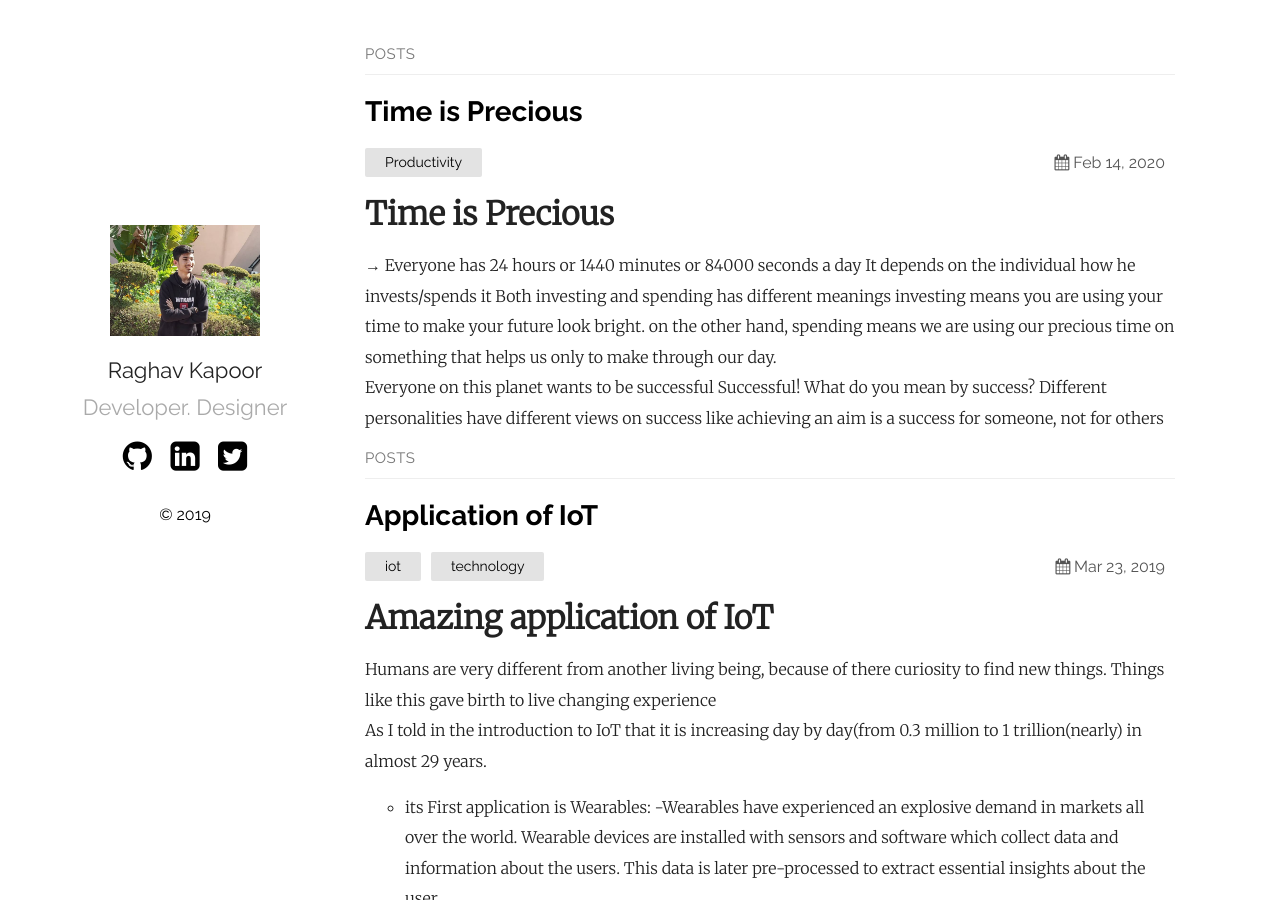
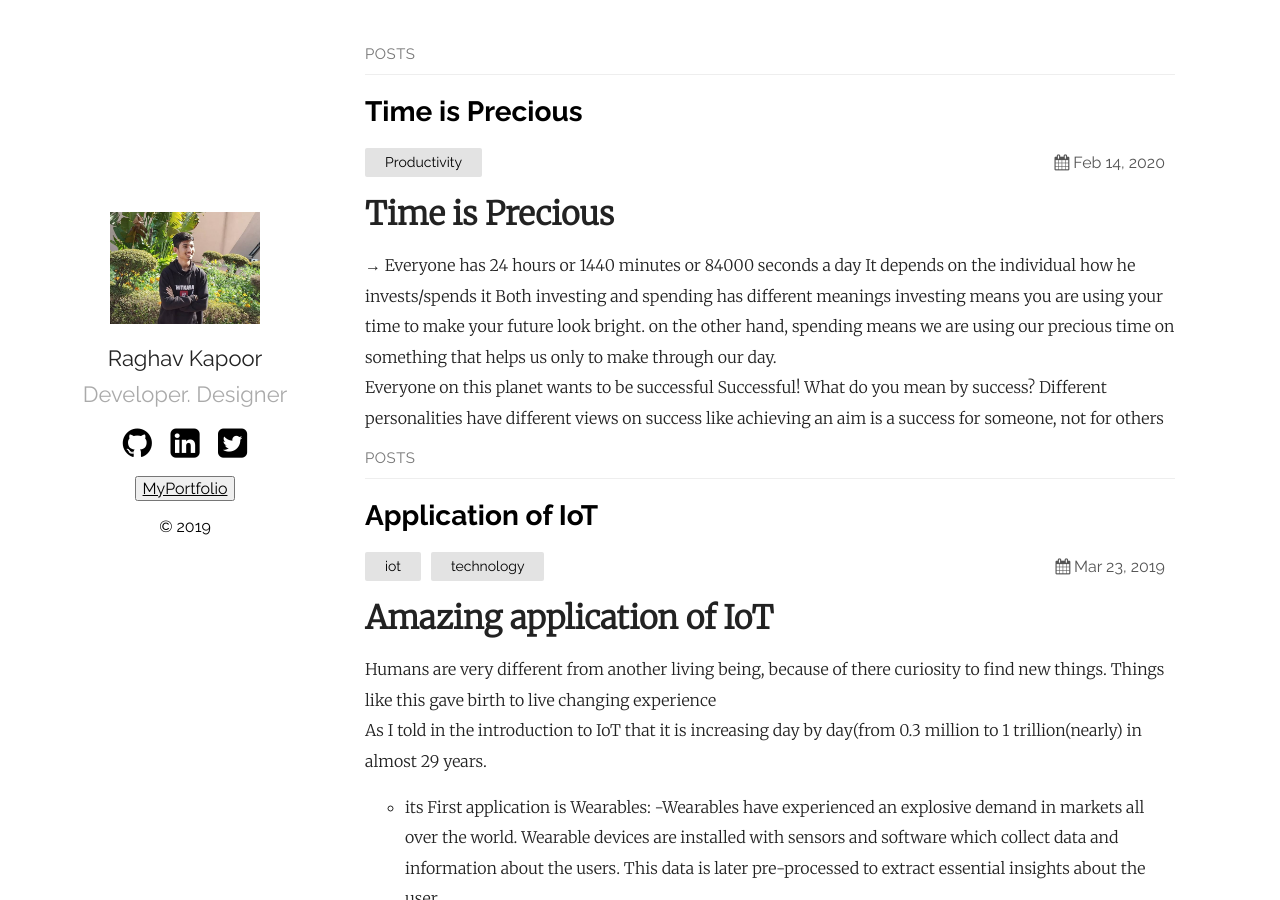
Before and after one commit to beardedsailor/beardedsailor.github.io, a Jekyll site: the page built from index.md, in a window 1280 px wide and 900 px high. Built offline with Jekyll 4.4.1, drawn with Linux system fonts in a browser that asks for light colours.

Commit message:
Update default.html

```diff
--- a/_layouts/default.html
+++ b/_layouts/default.html
@@ -14,6 +14,7 @@
 				<a href="https://www.linkedin.com/{{ site.plainwhite.social_links.linkedIn }}"><li><i class="icon-linkedin-squared"></i></li></a>
 				<a href="https://twitter.com/{{ site.plainwhite.social_links.twitter }}"><li><i class="icon-twitter-squared"></i></li></a>
 			</ul>
+			<button><a href="google.com">MyPortfolio</a></button>
 			<p>&copy; 2019</p>
 		</section>
 		<section class="content">
```
